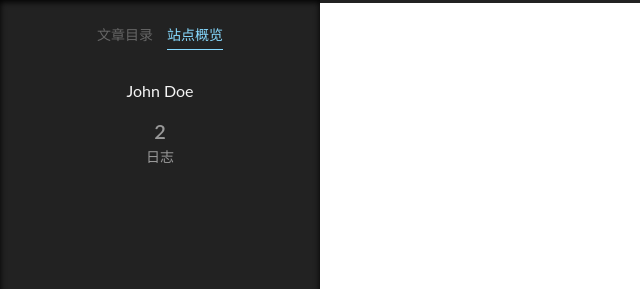
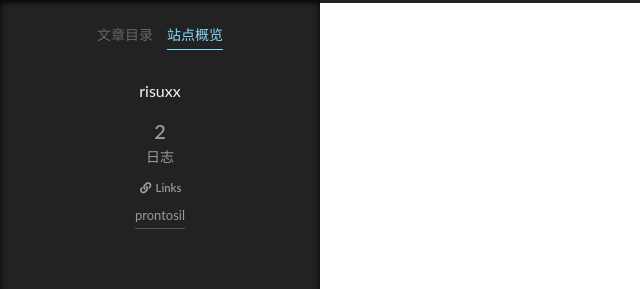
Before and after one commit to risuxx/risuxx.github.io, a plain HTML site: page 2020/05/12/hello-world/index.html in a window 1280 px wide. Both pictures are taken after a click on the item "站点概览". Shown: the top 289 px of the page, 0-640 px from the left. Drawn offline with Linux system fonts and the light colour scheme.

Commit message:
Site updated: 2020-05-12 12:29:33

```diff
--- a/2020/05/12/hello-world/index.html
+++ b/2020/05/12/hello-world/index.html
@@ -29,7 +29,7 @@
 <meta property="og:locale" content="zh_CN">
 <meta property="article:published_time" content="2020-05-12T03:29:21.476Z">
 <meta property="article:modified_time" content="2020-05-12T03:29:21.476Z">
-<meta property="article:author" content="John Doe">
+<meta property="article:author" content="risuxx">
 <meta name="twitter:card" content="summary">
 
 <link rel="canonical" href="http://yoursite.com/2020/05/12/hello-world/">
@@ -154,7 +154,7 @@
 
     <span hidden itemprop="author" itemscope itemtype="http://schema.org/Person">
       <meta itemprop="image" content="/images/avatar.gif">
-      <meta itemprop="name" content="John Doe">
+      <meta itemprop="name" content="risuxx">
       <meta itemprop="description" content="">
     </span>
 
@@ -283,7 +283,7 @@
 
       <div class="site-overview-wrap sidebar-panel">
         <div class="site-author motion-element" itemprop="author" itemscope itemtype="http://schema.org/Person">
-  <p class="site-author-name" itemprop="name">John Doe</p>
+  <p class="site-author-name" itemprop="name">risuxx</p>
   <div class="site-description" itemprop="description"></div>
 </div>
 <div class="site-state-wrap motion-element">
@@ -299,6 +299,16 @@
 </div>
 
 
+  <div class="links-of-blogroll motion-element">
+    <div class="links-of-blogroll-title"><i class="fa fa-link fa-fw"></i>
+      Links
+    </div>
+    <ul class="links-of-blogroll-list">
+        <li class="links-of-blogroll-item">
+          <a href="http://prontosil.me/" title="http:&#x2F;&#x2F;prontosil.me&#x2F;" rel="noopener" target="_blank">prontosil</a>
+        </li>
+    </ul>
+  </div>
 
       </div>
 
@@ -323,7 +333,7 @@
   <span class="with-love">
     <i class="fa fa-heart"></i>
   </span>
-  <span class="author" itemprop="copyrightHolder">John Doe</span>
+  <span class="author" itemprop="copyrightHolder">risuxx</span>
 </div>
   <div class="powered-by">由 <a href="https://hexo.io/" class="theme-link" rel="noopener" target="_blank">Hexo</a> & <a href="https://muse.theme-next.org/" class="theme-link" rel="noopener" target="_blank">NexT.Muse</a> 强力驱动
   </div>
```
Also changed, not shown: 2020/05/12/hello-world-1/index.html (+14 -4 lines), archives/2020/05/index.html (+13 -3 lines), archives/2020/index.html (+13 -3 lines), archives/index.html (+13 -3 lines), index.html (+15 -5 lines).
